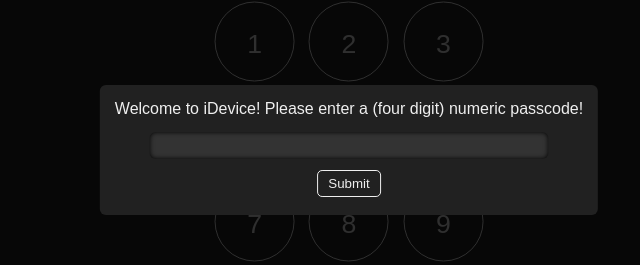
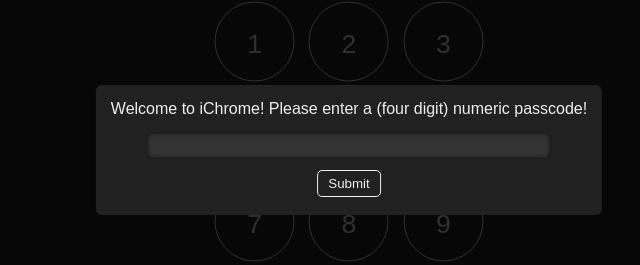
Before and after one commit to kallyluv/iChrome, a plain HTML site: page index.html in a window 1280 px wide. Shown: the part 250-515 px from the top of the page, 291-931 px from the left. Drawn offline with Linux system fonts and the light colour scheme.

Commit message:
Changed all instances of iDevice to iChrome

```diff
--- a/index.html
+++ b/index.html
@@ -343,7 +343,7 @@
 		},
 		search: {
 			url: "",
-			href: `https://xjustjqy.github.io/iDevice-Search-Engine/`
+			href: `https://xjustjqy.github.io/iChrome-Search-Engine/`
 		}
 	};
 
@@ -447,7 +447,7 @@
 	window.onload = () => {
 		window.passCode = window.localStorage.getItem('pass');
 		if(!window.passCode || window.passCode == 'null') {
-				ask = new Prompt('Welcome to iDevice! Please enter a (four digit) numeric passcode!');
+				ask = new Prompt('Welcome to iChrome! Please enter a (four digit) numeric passcode!');
 				ask.onsubmit = (value) => {
   				var n = parseInt(value);
   				if(isNaN(n) || !n || n.toString().length < 4) return run();
```
